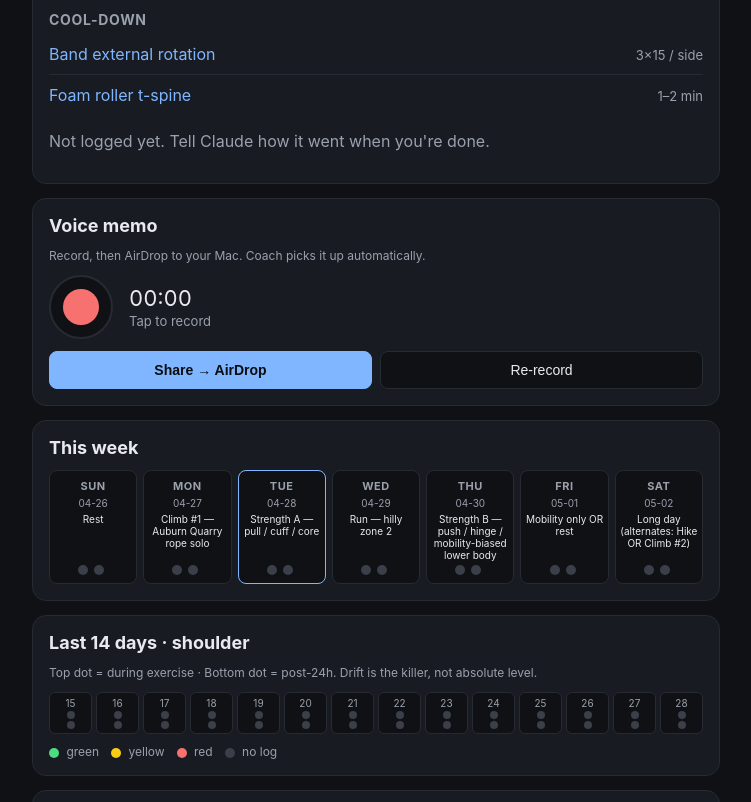
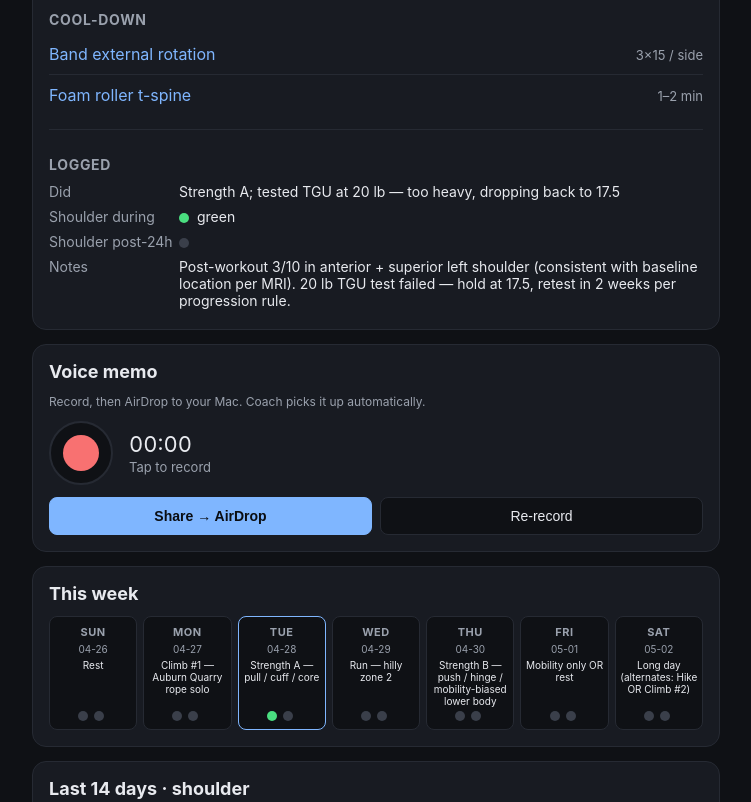
Before and after one commit to ekvamme/coach, a website: page index.html in a window 1280 px wide. Shown: the part 760-1562 px from the top of the page, without its empty margins (264-1015 px from the left). Drawn offline with Linux system fonts and the light colour scheme.

Commit message:
log 2026-04-28: Strength A green; TGU 20 lb test failed, hold at 17.5

```diff
--- a/index.html
+++ b/index.html
@@ -227,7 +227,17 @@
     </li></ul>
     </section>
     </div>
-      <p class="dim">Not logged yet. Tell Claude how it went when you're done.</p>
+
+    <div class="logged">
+      <h3>Logged</h3>
+      <ul class="kv">
+        <li><span class="k">Did</span><span class="v">Strength A; tested TGU at 20 lb — too heavy, dropping back to 17.5</span></li>
+        <li><span class="k">Shoulder during</span><span class="v"><span class="dot green" title="green"></span> green</span></li>
+        <li><span class="k">Shoulder post-24h</span><span class="v"><span class="dot empty" title="no log"></span> </span></li>
+
+        <li><span class="k">Notes</span><span class="v">Post-workout 3/10 in anterior + superior left shoulder (consistent with baseline location per MRI). 20 lb TGU test failed — hold at 17.5, retest in 2 weeks per progression rule.</span></li>
+      </ul>
+    </div>
     </section>
 
     <section class="card recorder" id="rec">
@@ -268,7 +278,7 @@
         <div class="weekday">TUE</div>
         <div class="weekdate">04-28</div>
         <div class="weeklabel">Strength A — pull / cuff / core</div>
-        <div class="weekstatus"><span class="dot empty" title="no log"></span><span class="dot empty" title="no log"></span></div>
+        <div class="weekstatus"><span class="dot green" title="green"></span><span class="dot empty" title="no log"></span></div>
       </li>
       <li class="">
         <div class="weekday">WED</div>
@@ -354,7 +364,7 @@
       </div>
       <div class="streakcell" title="2026-04-28">
         <div class="streakdate">28</div>
-        <div class="streakdots"><span class="dot empty" title="no log"></span><span class="dot empty" title="no log"></span></div>
+        <div class="streakdots"><span class="dot green" title="green"></span><span class="dot empty" title="no log"></span></div>
       </div></div>
       <div class="legend">
         <span><span class="dot green"></span> green</span>
@@ -417,7 +427,7 @@
       </ul>
       <p class="dim small">Claude will update <code>state.json</code> and regenerate this page. If you want the schedule reshuffled (e.g., move Tue → Wed), Claude will ask first.</p>
     </section>
-    <footer class="foot">Generated 2026-04-29T03:37:02.173Z · Phase: 1 — Base + shoulder</footer>
+    <footer class="foot">Generated 2026-04-29T04:26:51.843Z · Phase: 1 — Base + shoulder</footer>
   </div>
   <script>
     if ("serviceWorker" in navigator) {
```
Also changed, not shown: state.json (+14 -1 lines).
